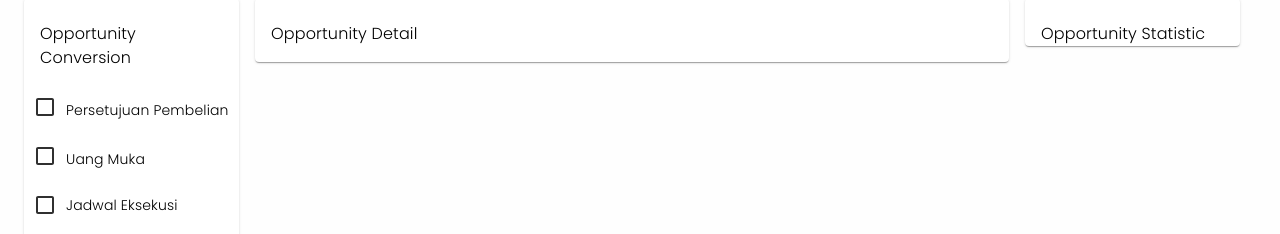
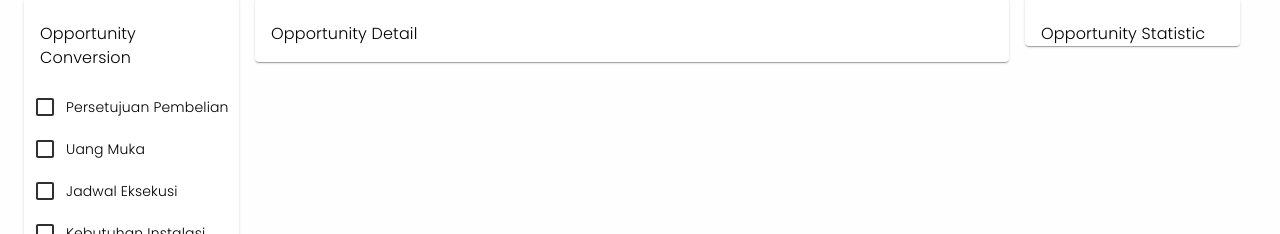
Before and after one commit to luthfibg/crm-sales-frontend, a React (Create React App) app: page /1/view_opportunity/1 in a window 1280 px wide. Shown: the part 146-380 px from the top of the page. Built offline with nearby package versions, Linux system fonts and the light colour scheme; no server answers; sample sign-in values are in the browser's storage.

Commit message:
#124 fixing unclickable checkbox at view opportunity detail page

```diff
--- a/src/pages/ViewOpportunity.jsx
+++ b/src/pages/ViewOpportunity.jsx
@@ -108,8 +108,7 @@ const ViewOpportunity = () => {
                     <Box>
                         <Stack spacing={0} direction={'row'} display={'flex'} justifyContent={'start'} alignItems={'center'}>
                             <Checkbox
-                                name="purchase agreement"
-                                sx={{ display: 'inline' }}
+                                name="purchase_agreement"
                                 checked={requirements.purchase_agreement}
                                 onChange={handleCheckboxChange}
                             />
@@ -118,7 +117,6 @@ const ViewOpportunity = () => {
                         <Stack spacing={0} direction={'row'} display={'flex'} justifyContent={'start'} alignItems={'center'}>
                             <Checkbox
                                 name="down_payment"
-                                sx={{ display: 'inline' }}
                                 checked={requirements.down_payment}
                                 onChange={handleCheckboxChange}
                             />
```
